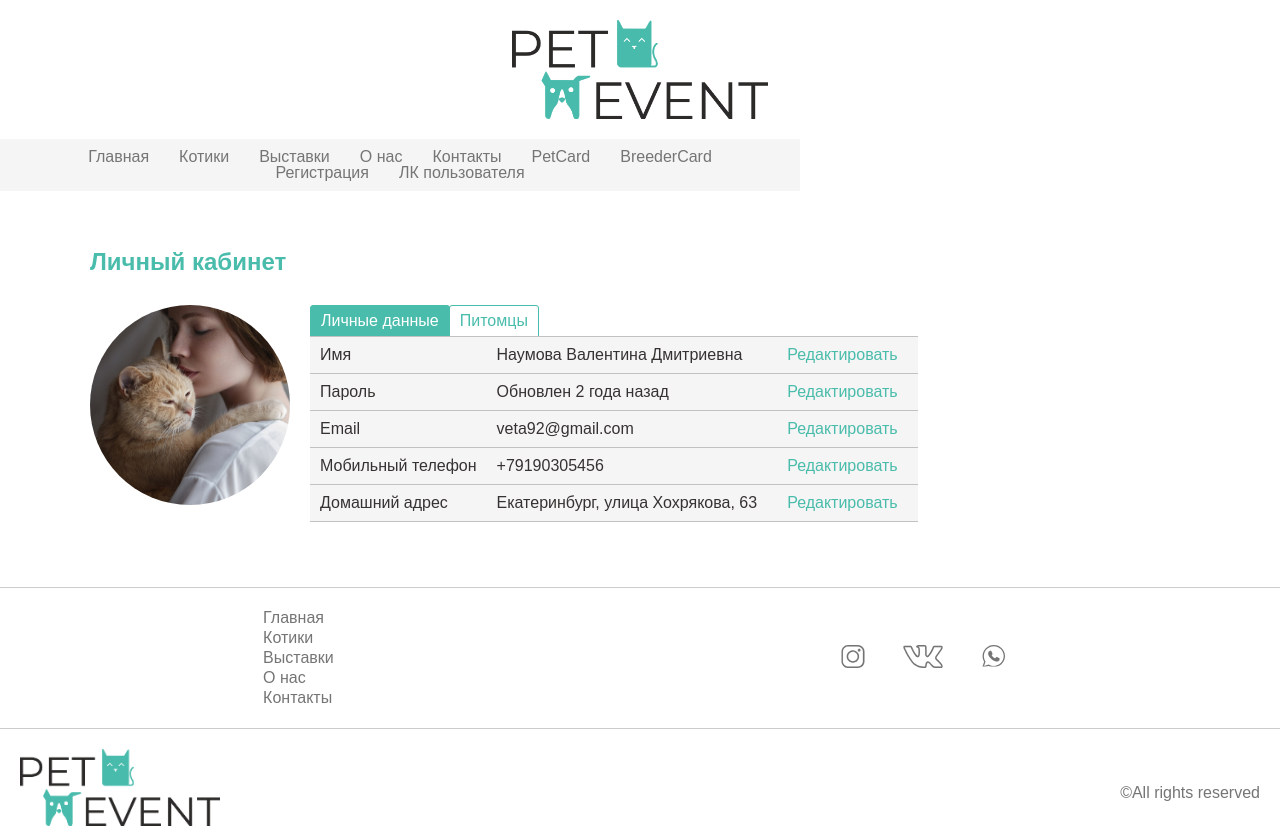
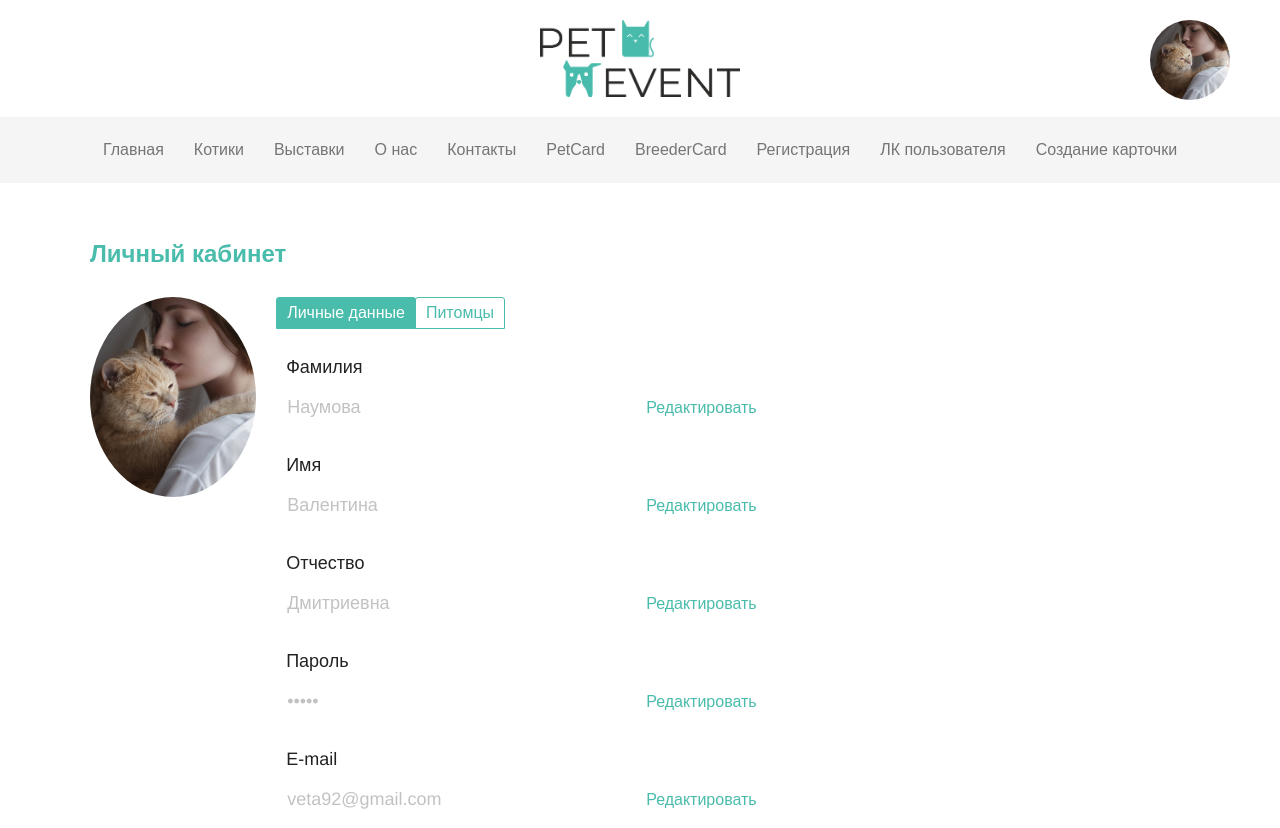
Before and after one commit to TeamOrange-GB/cats, a Vue app in the folder frontend/: page /personal-account in a window 1280 px wide. Shown: the top 828 px of the page. Built offline with nearby package versions, Linux system fonts and the light colour scheme.

Commit message:
Личный кабинет

```diff
--- a/frontend/src/components/ Home/vInfo.vue
+++ b/frontend/src/components/ Home/vInfo.vue
@@ -43,7 +43,7 @@
         display: flex;
         justify-content: flex-end;
         align-items: center;
-        padding: 0 50px;
+        //padding: 0 50px;
 
         &__img {
             margin-right: 40px;
@@ -109,6 +109,9 @@
                 margin-bottom: 50px;
             }
         }
+        .btn{
+            margin: 0 auto;
+        }
     }
 }
 
--- a/frontend/src/components/Breeder/vAddAnimal.vue
+++ b/frontend/src/components/Breeder/vAddAnimal.vue
@@ -19,7 +19,6 @@
                             type="text"
                             name="animal-Breed"
                         >
-                    </div>
                     </div>
                     <div class="form-item">
                         <h4>Дата рождения</h4>
@@ -94,7 +93,7 @@
 
 <script>
 export default {
-    name: 'vAddAnimal',
+    name: 'AddAnimal',
     data: () => ({
         isFilterListVisible: false,
         animalName: null,
--- a/frontend/src/components/PersonalAccount/vInfoBlock.vue
+++ b/frontend/src/components/PersonalAccount/vInfoBlock.vue
@@ -1,28 +1,19 @@
 <template>
-    <div class="info-block">
-        <div class="info-block__title">
-            <span>Имя</span>
-            <span>Пароль</span>
-            <span>Email</span>
-            <span>Мобильный телефон</span>
-            <span>Домашний адрес</span>
+    <form class="info-block" @submit="submitFunc">
+        <div class="info-block__section" v-for="input of formList" :key="input.id">
+            <label :for="input.name" class="info-block__title">{{input.title}}</label>
+            <input :type="input.type" :value="input.value" :id="input.name" :name="input.name" :class="['info-block__input',{activeInput: input.editInput} ]" :readonly="!input.editInput">
+            <transition name="fade">
+                <button class="info-block__edit" @click="input.editInput=!input.editInput" v-show="!input.editInput">Редактировать</button>
+            </transition>
+            <transition name="fade">
+                <div class="info-block__save-change" v-show="input.editInput">
+                    <button class="btn" @click="input.editInput=!input.editInput">Сохранить</button>
+                    <button class="btn-reverse" @click="input.editInput=!input.editInput">Отменить</button>
+                </div>
+            </transition>
         </div>
-        <div class="info-block__data">
-            <span>{{info.surname }} {{info.name}} {{info.middleName}}</span>
-            <span>Обновлен 2 года назад</span>
-            <span>{{info.email}}</span>
-            <span>{{ info.mobilePhone}}</span>
-            <span>{{info.homeAdress}}</span>
-        </div>
-        <div class="info-block__edit">
-            <button>Редактировать</button>
-            <button>Редактировать</button>
-            <button>Редактировать</button>
-            <button>Редактировать</button>
-            <button>Редактировать</button>
-        </div>
-        <!-- <h3>This info block</h3> -->
-    </div>
+    </form>
 </template>
 
 <script>
@@ -32,6 +23,167 @@ export default {
             type: Object
         }
     },
-    name: "tab-info-block"
+    name: "tab-info-block",
+    data(){
+        return {
+            formList:[
+                 {
+                    id: 1,
+                    name: "surname",
+                    title: "Фамилия",
+                    type: "text",
+                    editInput: false,
+                    value: "Наумова",
+                },
+                {
+                    id:2,
+                    name: "name",
+                    title: "Имя",
+                    type: "text",
+                    editInput: false,
+                    value: "Валентина",
+                },
+                {
+                    id:3,
+                    name: "middleName",
+                    title: "Отчество",
+                    type: "text",
+                    editInput: false,
+                    value: "Дмитриевна",
+                },
+                {
+                    id:4,
+                    name: "password",
+                    title: "Пароль",
+                    type: "password",
+                    editInput: false,
+                    value: "12345",
+                },
+                {
+                    id:5,
+                    name: "email",
+                    title: "E-mail",
+                    type: "text",
+                    editInput: false,
+                    value: "veta92@gmail.com",
+                },
+                {
+                    id:6,
+                    name: "mobilePhone",
+                    title: "Мобильный телефон",
+                    type: "text",
+                    editInput: false,
+                    value: "+79190305456",
+                },
+
+            ],
+        }
+    },
+    methods:{
+        submitFunc(e){
+          e.preventDefault();
+        }
+    },
+
 }
 </script>
+
+<style lang="scss">
+    .info-block{
+        padding-top: 30px;
+        width: 100%;
+        display: flex;
+        flex-direction: column;
+        &__section{
+            max-width: 500px;
+            width: 100%;
+            display: flex;
+            flex-wrap: wrap;
+            margin-bottom: 30px;
+        }
+        &__title{
+            font-family: $font-arimo;
+            font-size: 18px;
+            width: 100%;
+            margin-bottom: 14px;
+            padding-left: 10px;
+        }
+        &__input{
+            font-family: $font-arimo;
+
+
+            width: 70%;
+            font-size: 18px;
+            border-color: transparent;
+            color: lighten($color: $color-light-grey, $amount: 30%);
+            font-weight: lighter;
+            &:focus{
+                border-color: transparent;
+            }
+        }
+        .activeInput{
+            border-color: lighten($color: $color-light-grey, $amount: 30%);;
+            &:focus{
+                border-color:$color-cyan
+            }
+        }
+        &__edit{
+            width: 30%;
+            padding: 9px 20px;
+
+            background: none;
+            outline: none;
+            border-bottom: 1px solid lighten($color: $color-light-grey, $amount: 30%);
+            color: $color-cyan;
+            border: none;
+        }
+        &__save-change{
+            display: flex;
+            justify-content: center;
+            margin-top: 20px;
+            width: 70%;
+            button{
+                margin: 0px 20px;
+            }
+            .btn,
+            .btn-reverse{
+                width: 130px;
+                height: 35px;
+                border-radius: 23px;
+                font-size: 15px;
+            }
+        }
+        &__data{
+            display: flex;
+            flex-direction: column;
+            border-top: 1px solid lighten($color: $color-light-grey, $amount: 30%);
+            background-color: $color-smoke;
+
+            span{
+                padding: 10px;
+                font-size: $font-size;
+                color: $color-medium-gray;
+                font-family: $font-montserrat;
+
+                border-bottom: 1px solid lighten($color: $color-light-grey, $amount: 30%) ;
+            }
+        }
+        &__edit{
+            button{
+                padding: 9px 20px;
+                border: none;
+                background: none;
+                outline: none;
+                border-bottom: 1px solid lighten($color: $color-light-grey, $amount: 30%);
+                color: $color-cyan;
+            }
+        }
+         .fade-enter-active, .fade-leave-active {
+                transition: opacity .3s;
+            }
+        .fade-enter, .fade-leave-to{
+            opacity: 0;
+        }
+    }
+
+</style>
--- a/frontend/src/components/PersonalAccount/vPersonalAccount.vue
+++ b/frontend/src/components/PersonalAccount/vPersonalAccount.vue
@@ -76,6 +76,8 @@ export default {
         &__content{
             display: flex;
             .control-block{
+                max-width: 1000px;
+                width: 100%;
                 &__tab-button{
                     padding: 6px 10px;
                     border-top-left-radius: 3px;
@@ -95,55 +97,6 @@ export default {
                         background: $color-cyan;
                         color: $color-white;
                 }
-                .tab {
-                    // border: 1px solid #ccc;
-                    // padding: 10px;
-                }
-            }
-            .info-block{
-                // border: 1px solid red;
-                display: flex;
-                &__title,
-                &__edit{
-                    display: flex;
-                    flex-direction: column;
-                    border-top: 1px solid lighten($color: $color-light-grey, $amount: 30%);
-                    background-color: $color-smoke;
-                    span{
-                        font-size: $font-size;
-                        color: $color-medium-gray;
-                        font-family: $font-montserrat;
-
-                        border-bottom: 1px solid lighten($color: $color-light-grey, $amount: 30%);
-                        padding: 10px;
-                    }
-                }
-                &__data{
-                    // border: 1px solid red;
-                    display: flex;
-                    flex-direction: column;
-                    border-top: 1px solid lighten($color: $color-light-grey, $amount: 30%);
-                    background-color: $color-smoke;
-
-                    span{
-                        padding: 10px;
-                        font-size: $font-size;
-                        color: $color-medium-gray;
-                        font-family: $font-montserrat;
-
-                        border-bottom: 1px solid lighten($color: $color-light-grey, $amount: 30%) ;
-                    }
-                }
-                &__edit{
-                    button{
-                        padding: 9px 20px;
-                        border: none;
-                        background: none;
-                        outline: none;
-                        border-bottom: 1px solid lighten($color: $color-light-grey, $amount: 30%);
-                        color: $color-cyan;
-                    }
-                }
             }
         }
         .avatar{
@@ -151,7 +104,6 @@ export default {
             display: flex;
             justify-content: center;
             align-items: center;
-            // border: 1px solid red;
             width: 200px;
             height: 200px;
             border-radius: 50%;
--- a/frontend/src/components/vHeader.vue
+++ b/frontend/src/components/vHeader.vue
@@ -1,18 +1,25 @@
 <template>
 <section class="header">
-    <a class="header-logo" href="/">
-        <img class="header-logo__img" src="../assets/image/logo.png" alt="">
-    </a>
-    <div class="header-navigation" >
-        <svg @click="showMenu"  class="header-navigation__burger-menu" xml:space="preserve"   version="1.1" style="shape-rendering:geometricPrecision; text-rendering:geometricPrecision; image-rendering:optimizeQuality; fill-rule:evenodd; clip-rule:evenodd"
+    <div class="header__top">
+        <router-link :to="{name:'Main'}" class="header__top__logo">
+            <img class="header__top__logo__img" src="../assets/image/logo.png" alt="logo">
+        </router-link>
+        <router-link :to="{name:'PersonalAccount'}" class="header__top__avatar">
+            <img src="../assets/image/Avatars/lyubov-zhenschina-koshka-lico.jpg" alt="avatar">
+        </router-link>
+        <svg @click="showMenu"  class="header__top__burger-menu" xml:space="preserve"   version="1.1" style="shape-rendering:geometricPrecision; text-rendering:geometricPrecision; image-rendering:optimizeQuality; fill-rule:evenodd; clip-rule:evenodd"
             viewBox="0 0 463.7 259.05"
             xmlns:xlink="http://www.w3.org/1999/xlink">
             <g>
                 <path class="fil0" d="M11.56 0l440.57 0c6.37,0 11.56,5.19 11.56,11.56l0 44.19c0,6.37 -5.19,11.56 -11.56,11.56l-440.57 0c-6.37,0 -11.56,-5.19 -11.56,-11.56l0 -44.19c0,-6.37 5.19,-11.56 11.56,-11.56zm0 95.87l440.57 0c6.37,0 11.56,5.19 11.56,11.56l0 44.19c0,6.37 -5.19,11.56 -11.56,11.56l-440.57 0c-6.37,0 -11.56,-5.19 -11.56,-11.56l0 -44.19c0,-6.37 5.19,-11.56 11.56,-11.56zm0 95.87l440.57 0c6.37,0 11.56,5.19 11.56,11.56l0 44.19c0,6.37 -5.19,11.56 -11.56,11.56l-440.57 0c-6.37,0 -11.56,-5.19 -11.56,-11.56l0 -44.19c0,-6.37 5.19,-11.56 11.56,-11.56z"/>
             </g>
         </svg>
+    </div>
+    <div class="header-navigation" >
+
         <transition name=fade>
-            <nav class="header-navigation__list" v-show="show"  :style="{ width: widthDevice + 'px' }">
+            <nav class="header-navigation__list" v-show="show"  >
+                <!-- :style="{ width: widthDevice + 'px' }" -->
                 <router-link :to="{name:'Main'}" class="header-navigation__link">
                    Главная
                 </router-link>
@@ -35,6 +42,9 @@
                 </router-link>
                 <router-link :to="{name:'Account'}" class="header-navigation__link">
                   ЛК пользователя
+                </router-link>
+                <router-link :to="{name:'AddAnimal'}" class="header-navigation__link">
+                  Создание карточки
                 </router-link>
             </nav>
         </transition>
@@ -73,18 +83,37 @@
         justify-content: center;
         align-items: center;
         padding: 20px 0;
-    }
-    .header-logo{
-        width: 20%;
+        &__top{
+            position: relative;
+            width: 100%;
+            display: flex;
+            justify-content: center;
+            &__logo{
+                 width: 200px;
                 &__img{
                     width: 100%;
                     margin: auto;
                 }
             }
-    .header-navigation{
-
-        width: 100%;
+            &__avatar{
+                right: 50px;
+                align-self: start;
+                position: absolute;
+                display: flex;
+                justify-content: center;
+                align-items: center;
+                width: 80px;
+                height: 80px;
+                border-radius: 50%;
+                overflow: hidden;
+                img{
+                    height: 100%;
+                    z-index: 1;
+                }
+            }
             &__burger-menu{
+                //border: 1px solid red;
+                width: 40px;
                 display: none;
                 transition-duration: 0.3s;
                 fill: $color-cyan;
@@ -92,8 +121,14 @@
                     fill: $color-light-grey;
                 }
             }
+        }
+
+    }
+
+    .header-navigation{
+        width: 100%;
         &__list{
-
+            width: 100%;
             padding: 10px 50px;
             background-color:$color-smoke;
             margin-top: 20px;
@@ -104,7 +139,7 @@
             flex-wrap: wrap;
         }
         &__link{
-            margin: 0 15px;
+            margin: 15px;
             font-size: $font-size;
             font-family: $font-montserrat;
         }
@@ -116,29 +151,38 @@
         opacity: 0;
     }
 
-
-
 @media screen and (max-width: 650px) {
     .header{
+
         padding: 20px 50px;
         justify-content: space-between;
+        &__top{
+            justify-content: space-between;
+
+            &__logo{
+                width: 140px;
+            }
+
+            &__avatar{
+                display: none;
+            }
+            &__burger-menu{
+                display: block;
+            }
+        }
     }
     .header-logo{
         width: 40%;
     }
     .header-navigation{
-        position: relative;
-        width: 50px;
         background: none;
-        &__burger-menu{
-            display: block;
-        }
         &__list{
             display: block;
             padding: 10px 0;
-            position: absolute;
-            top: 20px;
-            right: -50px;
+            //position: absolute;
+            //top: 20px;
+            //right: -50px;
+        }
         &__link{
             padding: 8px;
             display: block;
@@ -149,7 +193,8 @@
             }
         }
     }
+
 }
 
-}
+
 </style>
--- a/frontend/src/router/router.js
+++ b/frontend/src/router/router.js
@@ -13,7 +13,7 @@ import vCatCatalog from '../components/Catalog/vCatCatalog.vue';
 import vAccount from '../components/accounts/vAccount';
 import vUserAccount from '../components/accounts/vUserAccount';
 import vSponsorAccount from '../components/accounts/vSponsorAccount';
-import vAddAnimal from '../components/Breeder/vAddAnimal';
+import vAddAnimal from '../components/Breeder/vAddAnimal.vue';
 import vPersonalAccount from '../components/PersonalAccount/vPersonalAccount.vue'
 
 
@@ -75,7 +75,7 @@ const routes = [
         component: vAddAnimal,
 
         path: '/personal-account',
-        name: 'vPersonalAccount',
+        name: 'PersonalAccount',
         component: vPersonalAccount,
 
         props: true
```
Also changed, not shown: frontend/src/assets/scss/_typografy.scss (+7 -3 lines), frontend/src/assets/scss/variable.scss (+15 -10 lines), frontend/src/components/ Home/vSponsorInfo.vue (+10 -0 lines), frontend/src/components/ Home/vSponsors.vue (+8 -0 lines), frontend/src/components/Animal/vModal.vue (+10 -9 lines), frontend/src/components/Catalog/vCatCatalogHome.vue (+7 -0 lines). Lines whose indentation alone changed are shown as unchanged.
